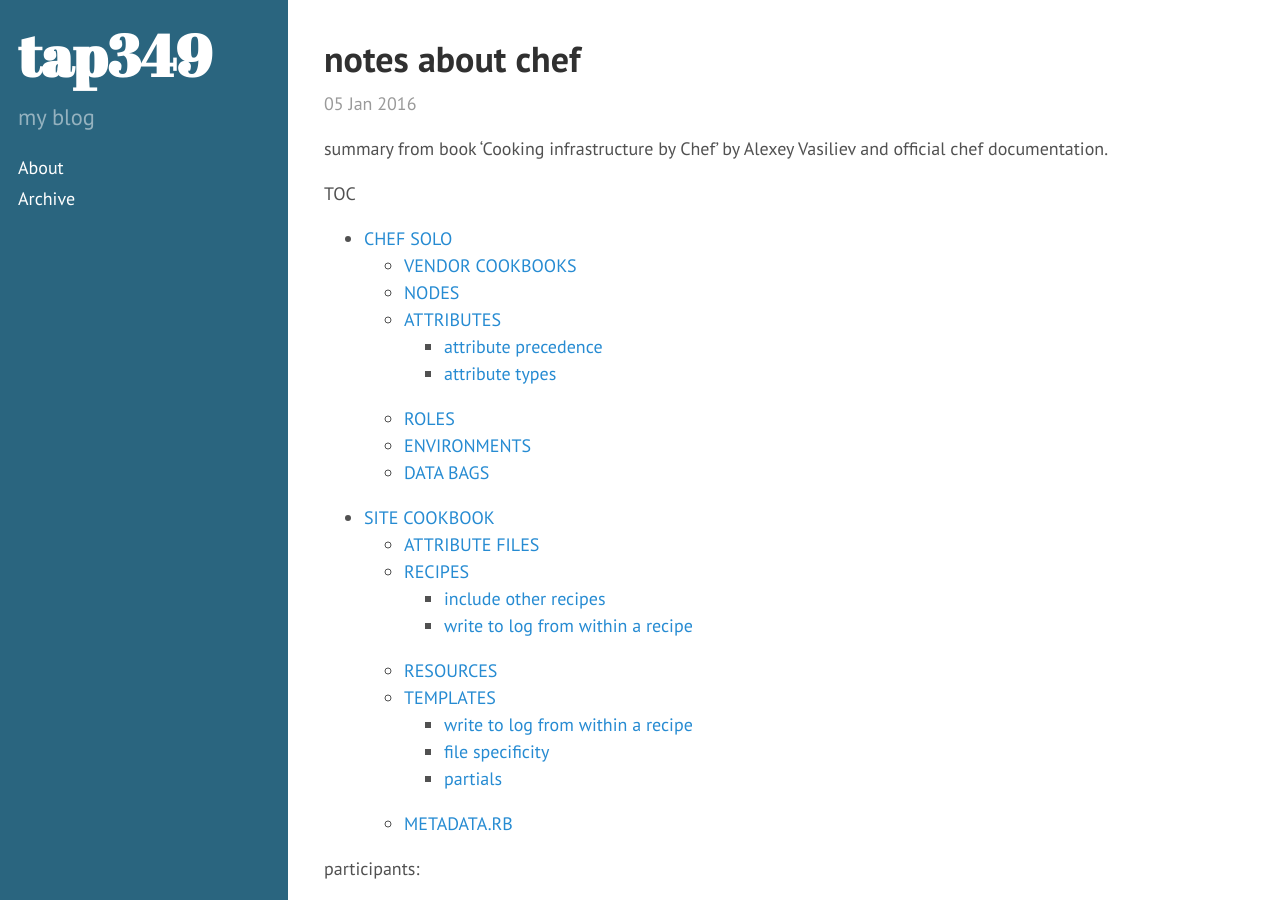
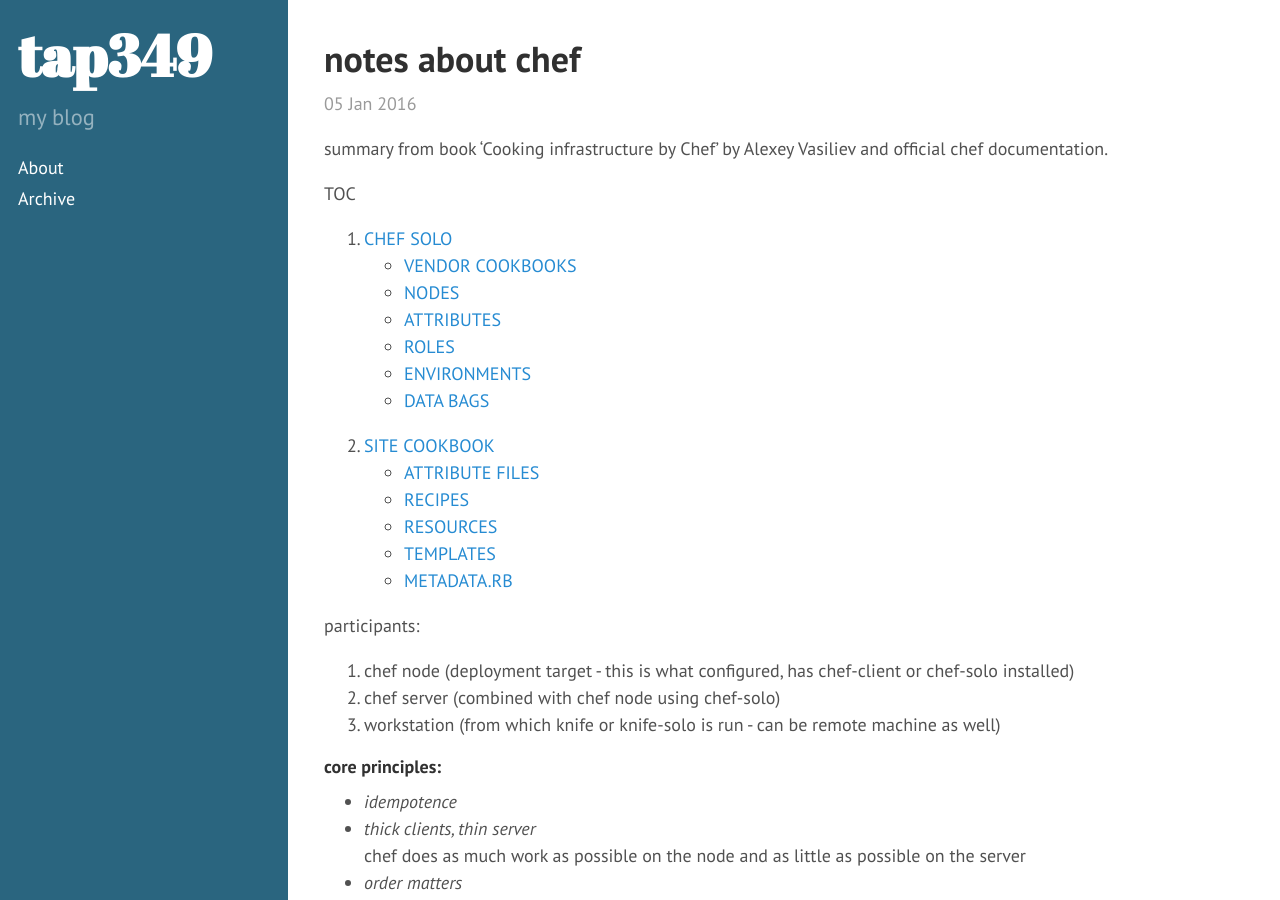
Before and after one commit to tap349/tap349.github.io, a Jekyll site: the page built from _posts/2015-01-06-notes-about-chef.md, in a window 1280 px wide and 900 px high. Built offline with Jekyll 4.4.1, drawn with Linux system fonts in a browser that asks for light colours; Markdown is read by kramdown in place of the engine named in the settings.

Commit message:
update 2016-01-17_01:00:31

```diff
--- a/_posts/2015-01-06-notes-about-chef.md
+++ b/_posts/2015-01-06-notes-about-chef.md
@@ -13,25 +13,18 @@
 
 TOC
 
-- [CHEF SOLO](#chef-solo)
+1. [CHEF SOLO](#chef-solo)
   - [VENDOR COOKBOOKS](#vendor-cookbooks)
   - [NODES](#nodes)
   - [ATTRIBUTES](#attributes)
-    - [attribute precedence](#attribute-precedence)
-    - [attribute types](#attribute-types)
   - [ROLES](#roles)
   - [ENVIRONMENTS](#environments)
   - [DATA BAGS](#data-bags)
-- [SITE COOKBOOK](#site-cookbook)
+2. [SITE COOKBOOK](#site-cookbook)
   - [ATTRIBUTE FILES](#attribute-files)
   - [RECIPES](#recipes)
-    - [include other recipes](#include-other-recipes)
-    - [write to log from within a recipe](#write-to-log-from-within-a-recipe)
   - [RESOURCES](#resources)
   - [TEMPLATES](#templates)
-    - [write to log from within a recipe](#write-to-log-from-within-a-recipe)
-    - [file specificity](#file-specificity)
-    - [partials](#partials)
   - [METADATA.RB](#metadata.rb)
 
 participants:
```
